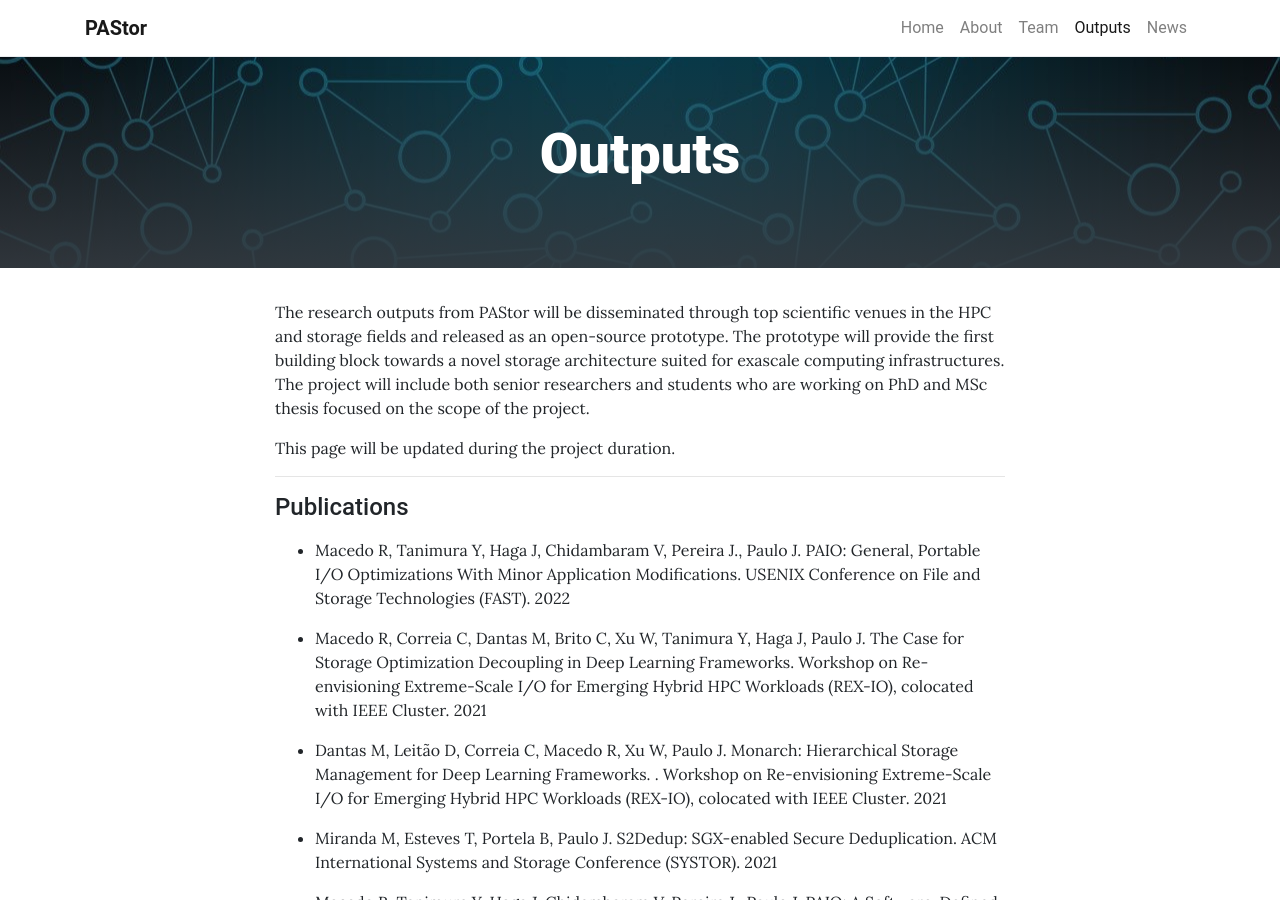
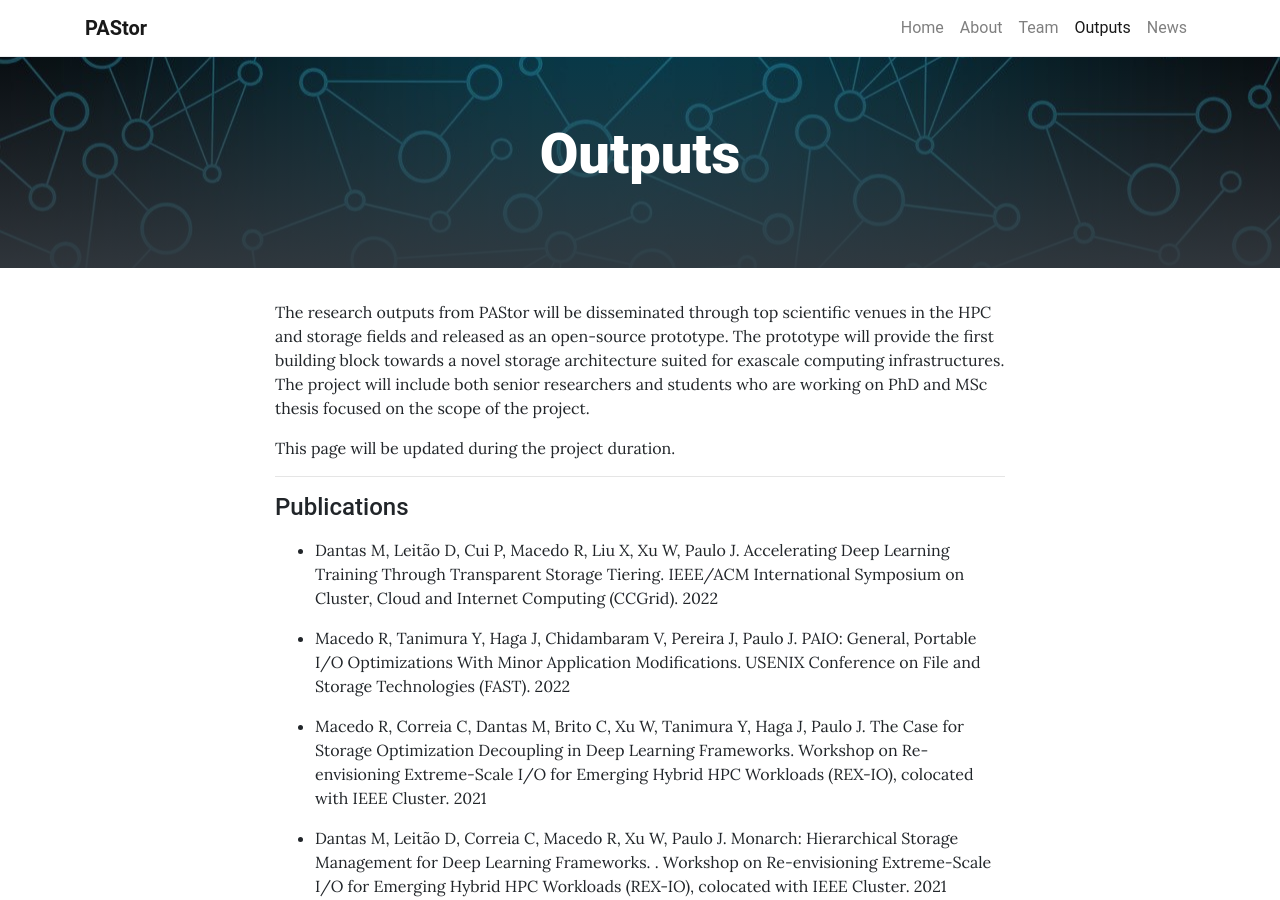
Before and after one commit to pastor-project/pastor-project.github.io, a Jekyll site: the page built from pages/outputs.md, in a window 1280 px wide and 900 px high. Built offline with Jekyll 4.4.1, drawn with Linux system fonts in a browser that asks for light colours.

Commit message:
update pubs

```diff
--- a/pages/outputs.md
+++ b/pages/outputs.md
@@ -12,7 +12,9 @@ This page will be updated during the project duration.
 ---
 #### Publications
 
-* Macedo R, Tanimura Y, Haga J, Chidambaram V, Pereira J., Paulo J. PAIO: General, Portable I/O Optimizations With Minor Application Modifications. USENIX Conference on File and Storage Technologies (FAST). 2022
+* Dantas M, Leitão D, Cui P, Macedo R, Liu X, Xu W, Paulo J. Accelerating Deep Learning Training Through Transparent Storage Tiering. IEEE/ACM International Symposium on Cluster, Cloud and Internet Computing (CCGrid). 2022
+
+* Macedo R, Tanimura Y, Haga J, Chidambaram V, Pereira J, Paulo J. PAIO: General, Portable I/O Optimizations With Minor Application Modifications. USENIX Conference on File and Storage Technologies (FAST). 2022
 
 * Macedo R, Correia C, Dantas M, Brito C, Xu W, Tanimura Y, Haga J, Paulo J. The Case for Storage Optimization Decoupling in Deep Learning Frameworks. Workshop on Re-envisioning Extreme-Scale I/O for Emerging Hybrid HPC Workloads (REX-IO), colocated with IEEE Cluster. 2021
 
```
